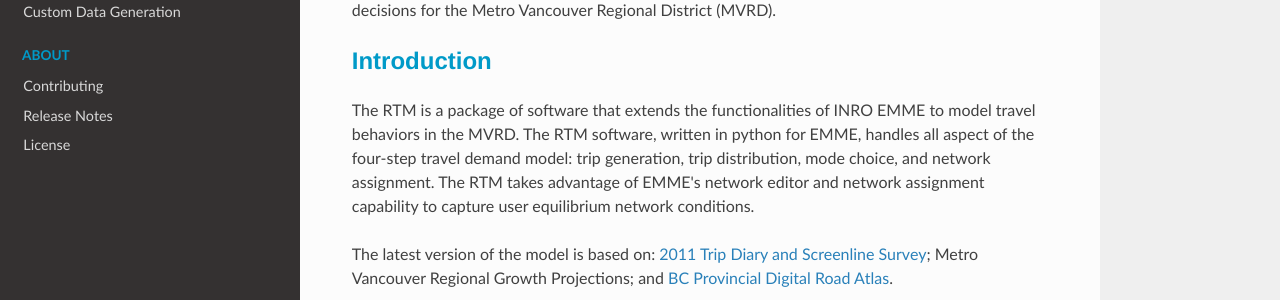
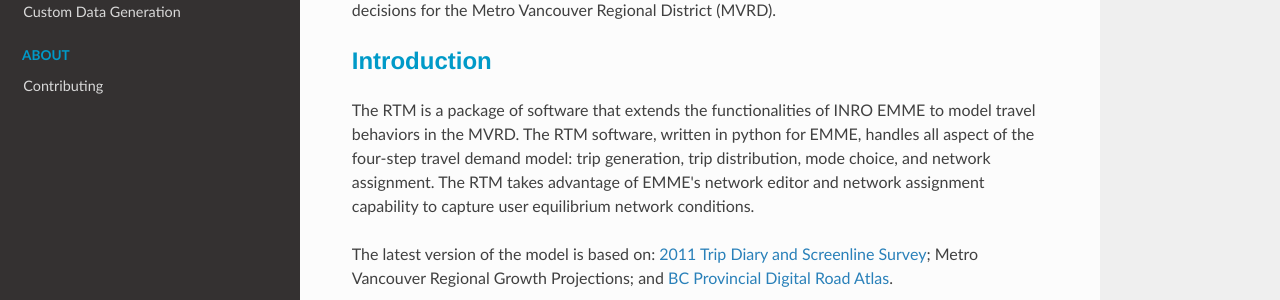
Before and after one commit to TransLinkForecasting/rtmdoc, an MkDocs documentation site: the page built from docs/index.md, in a window 1280 px wide. Shown: the part 228-528 px from the top of the page. Built offline with MkDocs 1.6.1, drawn with Linux system fonts in a browser that asks for light colours; nearby versions of some CDN libraries.

Commit message:
hide release note and license

```diff
--- a/mkdocs.yml
+++ b/mkdocs.yml
@@ -19,8 +19,8 @@ nav:
             - data_generate.md
     - About:
             - about/contributing.md
-            - about/release-notes.md
-            - about/license.md
+            # - about/release-notes.md
+            # - about/license.md
 extra_css:
     - css/extra.css
 markdown_extensions:
```
